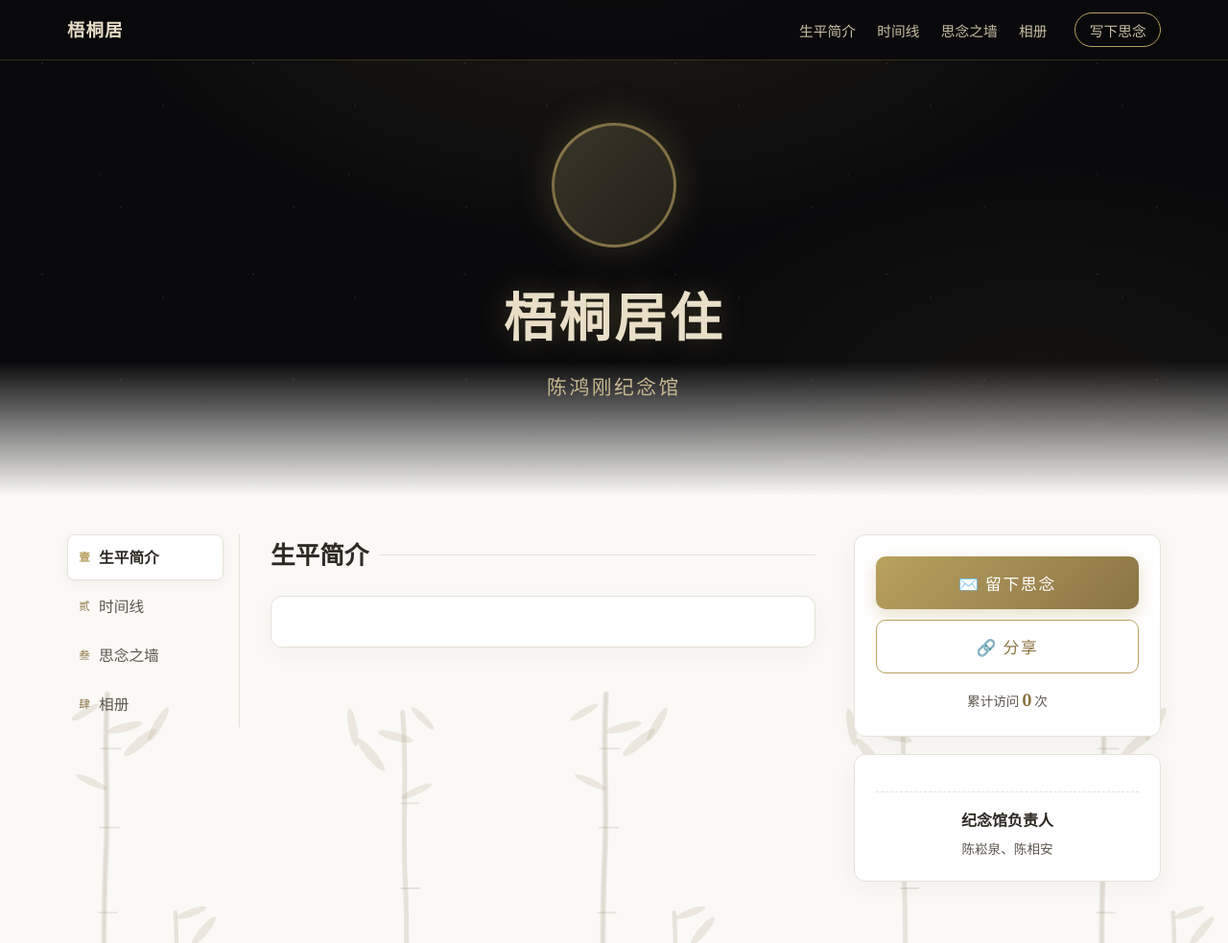
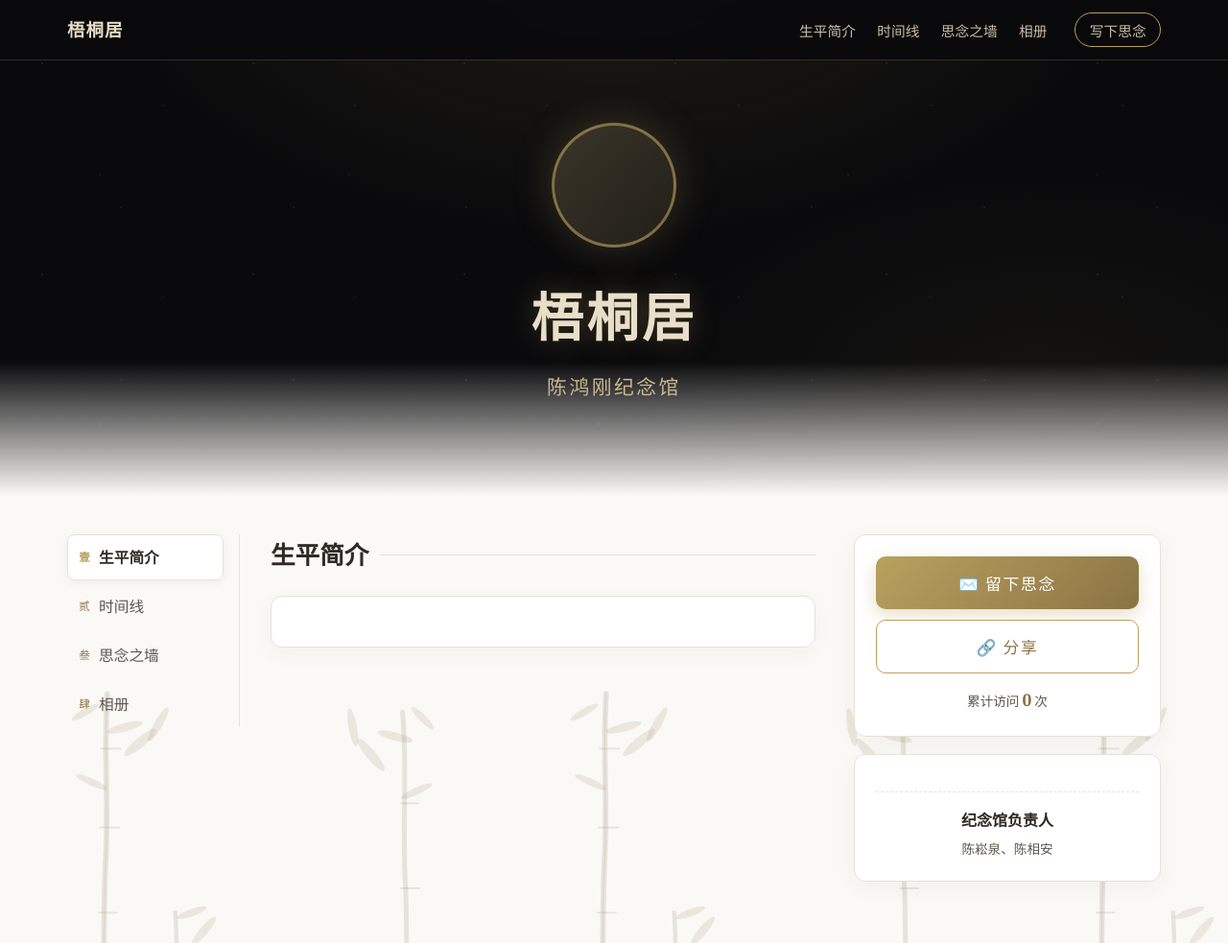
Before and after one commit to taquanx1/memorial_web, a website: page public/index.html in a window 1280 px wide. Shown: the top 983 px of the page at 96% size. Drawn offline with Linux system fonts and the light colour scheme; no server answers.

Commit message:
梧桐居住 -> 梧桐居

```diff
--- a/public/index.html
+++ b/public/index.html
@@ -30,7 +30,7 @@
 <section class="hero">
   <div class="hero-inner">
     <div class="hero-avatar" id="heroAvatar"></div>
-    <h1 class="hero-title" id="heroTitle">梧桐居住</h1>
+    <h1 class="hero-title" id="heroTitle">梧桐居</h1>
     <p class="hero-sub" id="heroSub">陈鸿刚纪念馆</p>
 
     <!--
```
